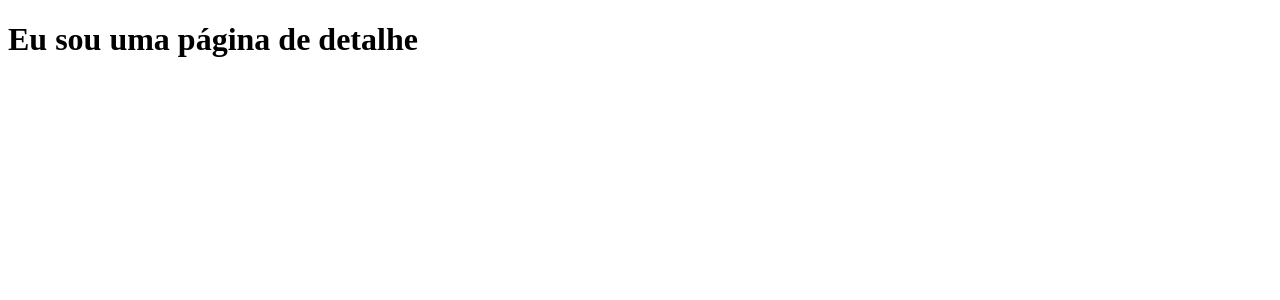
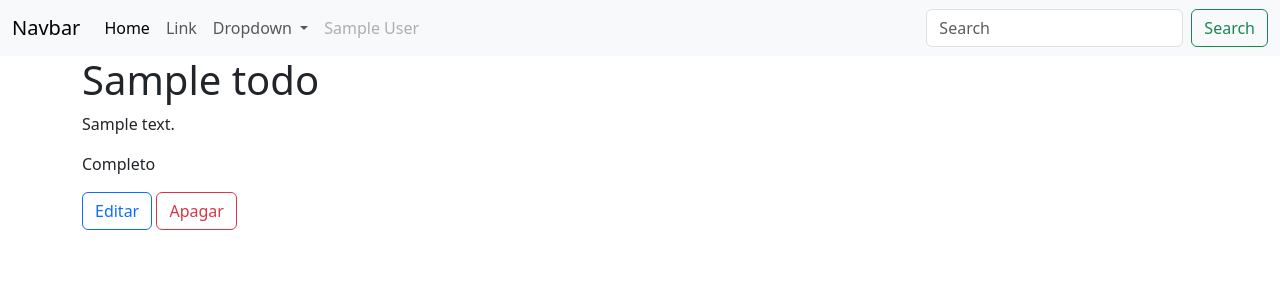
Before and after one commit to romulodeoliveirapython/To-Do-List-Django, a Django app: page /detail/00000000-0000-0000-0000-000000000001/ in a window 1280 px wide. Shown: the top 300 px of the page. Run offline with Django 4.2, Linux system fonts and the light colour scheme; a user stored in the database is signed in; tables that the repository leaves empty hold one stand-in row (values such as "Sample post").

Commit message:
desenvolvendo o template de detail

```diff
--- a/templates/todo/todo-detail.html
+++ b/templates/todo/todo-detail.html
@@ -1,15 +1,21 @@
-<!DOCTYPE html>
-<html lang="en">
+{% extends "global/global.html" %}
 
-<head>
-    <meta charset="UTF-8">
-    <meta http-equiv="X-UA-Compatible" content="IE=edge">
-    <meta name="viewport" content="width=device-width, initial-scale=1.0">
-    <title>Document</title>
-</head>
+{% block title %}{{ todo.title }} | {% endblock title %}
 
-<body>
-    <h1>Eu sou uma página de detalhe</h1>
-</body>
 
-</html>
+{% block content %}
+<h1>{{ object.title }}</h1>
+
+{% if object.comment %}
+<p>{{ object.comment }}</p>
+{% endif %}
+
+{% if object.isComplete == False %}
+<p>Incompleto</p>
+{% else %}
+<p>Completo</p>
+{% endif %}
+
+<a href="" class="btn btn-outline-primary">Editar</a>
+<a href="" class="btn btn-outline-danger">Apagar</a>
+{% endblock content %}
```
